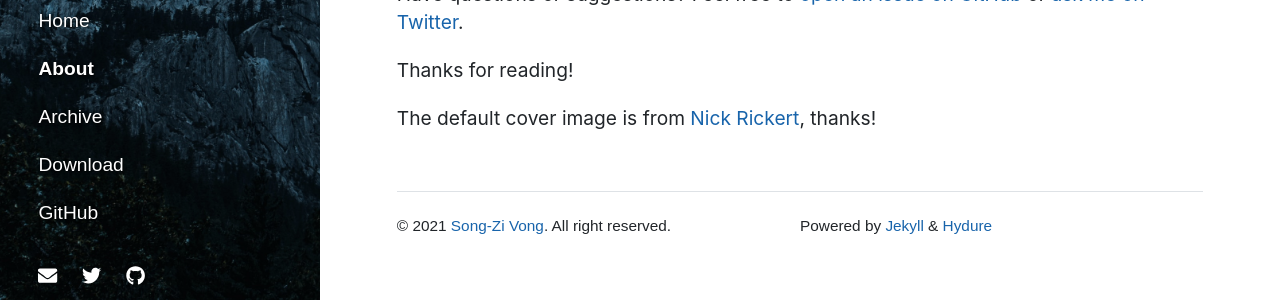
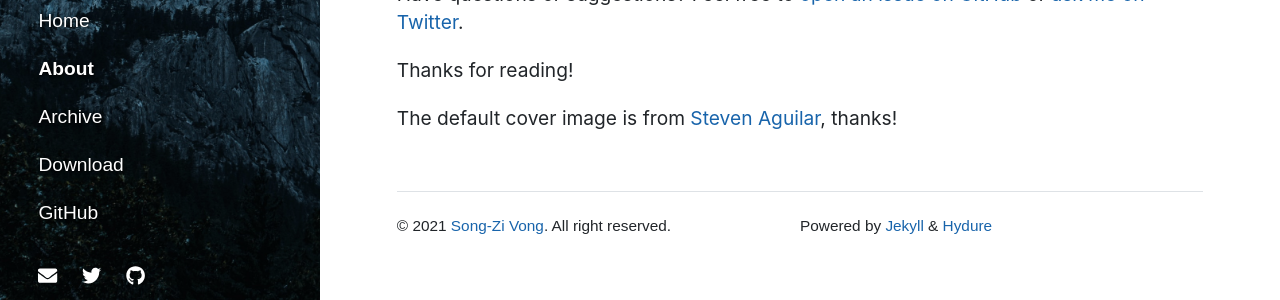
Before and after one commit to zivong/jekyll-theme-hydure, a Jekyll site: the page built from about.md, in a window 1280 px wide and 955 px high. Shown: the part 619-919 px from the top of the window. Built offline with Jekyll 4.4.1, drawn with Linux system fonts in a browser that asks for light colours; nearby versions of some CDN libraries.

Commit message:
Update About

```diff
--- a/about.md
+++ b/about.md
@@ -24,4 +24,4 @@ Have questions or suggestions? Feel free to [open an issue on GitHub](https://gi
 
 Thanks for reading!
 
-The default cover image is from [Nick Rickert](https://unsplash.com/@nick_rickert), thanks!
+The default cover image is from [Steven Aguilar](https://unsplash.com/@eysteve), thanks!
```
